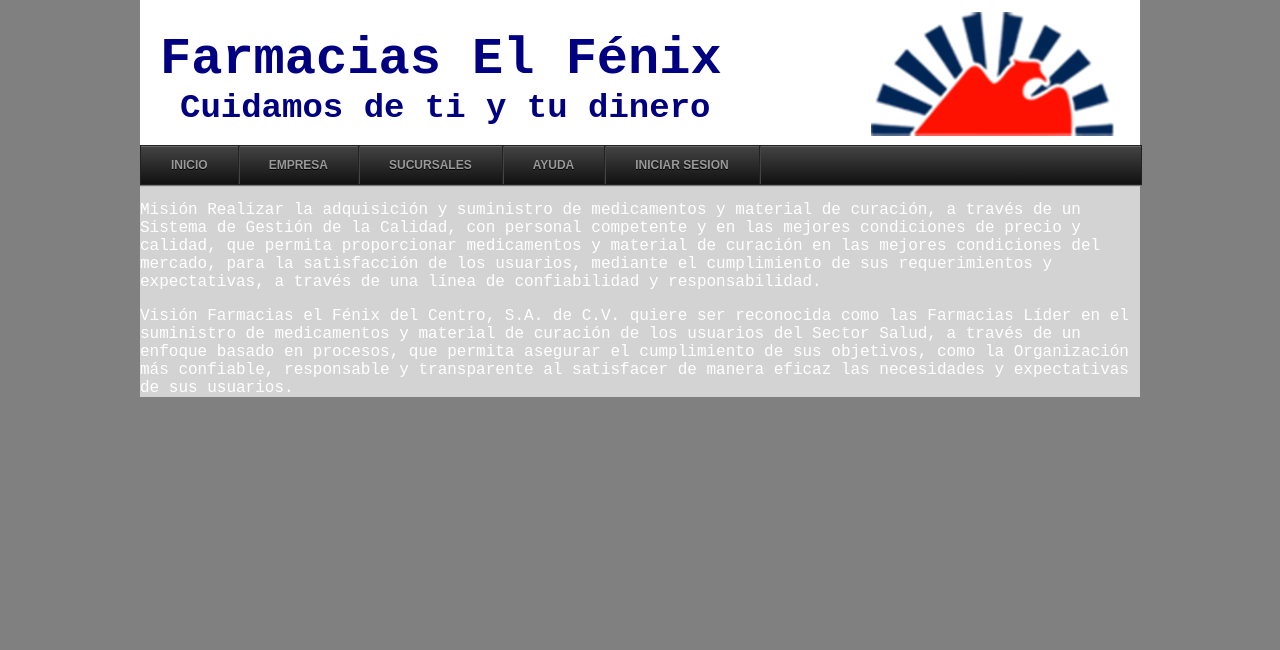
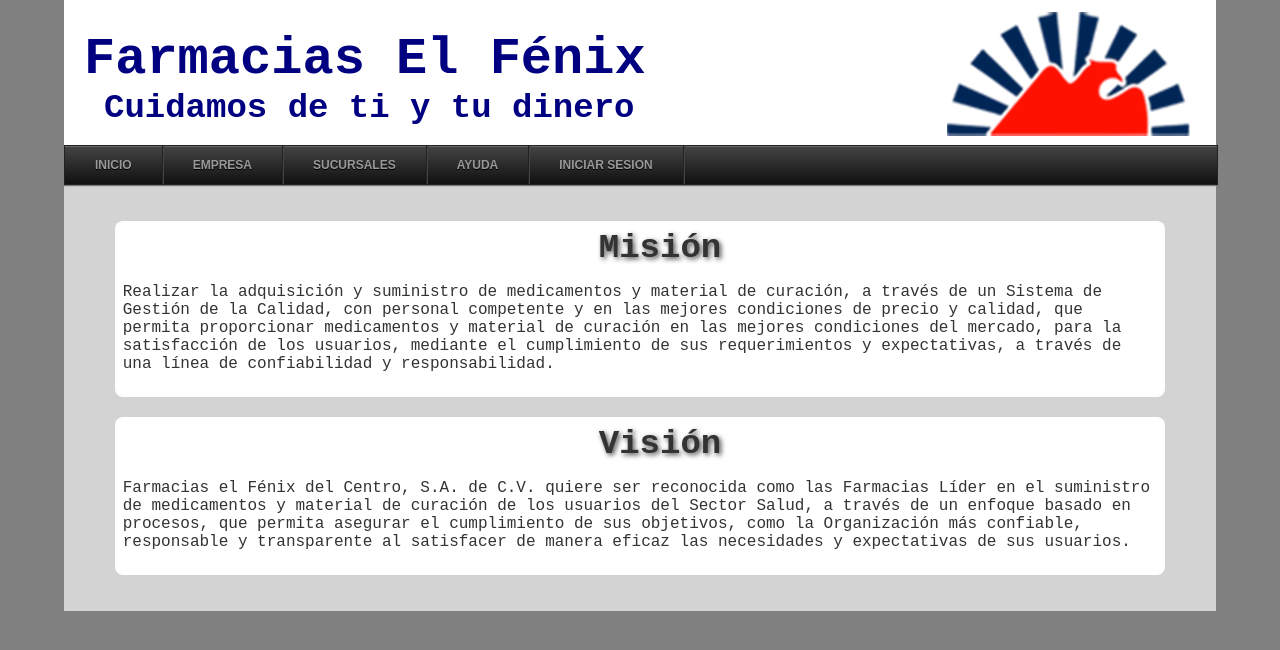
Before and after one commit to isaacBats/ProyectoFenix, a PHP site: page /mision-vision.html in a window 1280 px wide. Shown: the top 650 px of the page. Run offline with PHP 8.4, Linux system fonts and the light colour scheme.

Commit message:
modificando mision y vision con su respectivo css

```diff
--- a/css/styleIndex.css
+++ b/css/styleIndex.css
@@ -1,16 +1,4 @@
 /*Clases css3 para index.php*/
-
-/*a{color:#fff; text-decoration:none}
-a:hover{text-decoration:underline}
-body{background:#45505c;font-family:Helvetica, Arial;font-size:16px}
-header{background: white; color: #000080; display:inline-block; margin: 0 auto; width: 95%;}
-#dato{max-height: 124px; max-width: 1000px;}
-#logo{float:right; max-height: 124px; max-width:270px }
-h1{font-size:52px; text-align: center;}
-h2{font-size:34px;}
-img {border:none}
-#logo{float:right; height: 124px; width: 270px;}
-#main{background:#fff;margin:0 auto;max-width:1000px;position:relative;}*/
 
 body
 {
@@ -48,32 +36,6 @@
 
 img{border:none;}
 
-/*nav ul
-{
-	font-size: 0;
-	padding: 0;
-}
-nav ul li
-{
-	background: rgba(0,0,0,0.5);
-    display: inline-block;
-    font-size: 16px;
-	height: 50px;
-	line-height: 50px;
-	padding: 10px 0;
-    vertical-align: top;
-	width: 25%;
-}
-
-nav ul li a
-{
-	color:#ddd;
-	display: block;
-	font-weight: bold;
-	text-align: center;
-	text-transform: uppercase;
-}*/
-
 
 #dato
 {
@@ -101,7 +63,7 @@
 {
     background:lightgray;
     margin:0 auto;
-    max-width:1000px;
+    max-width:90%;
 }
 
 /*parte de codigo para menu*/
@@ -449,7 +411,34 @@
 
 /*******************************************/
 
-#sitebar
+/*************Css para pag de mision-vision************/
+#website
 {
-	color:white;
+	color: #333;
+	margin: 0 auto;
+	padding: 1em 0;
+	width: 95%;
 }
+
+#website article
+{
+	background-color: #fff;
+	border-radius: 0.5em;
+	margin: 20px 2%;
+	padding: 0.5em;
+	transition: all 0.5s ease-in;
+	/*-webkit-transition: all 0.5s ease-in;
+	-moz-transition: all 0.5s ease-in;*/
+ 	/*-webkit-transition: background .3s ease 0s;*/
+ 	/*-o-transition: all 0.5s ease-in;
+ 	-ms-transition: all 0.5s ease-in;*/
+}
+
+#website h2
+{
+	font-size:34px;
+	text-align:center;
+	text-shadow: 2px 2px 5px rgba(0,0,0,0.7);
+}
+
+/******************************************************/
--- a/index.php
+++ b/index.php
@@ -21,8 +21,8 @@
 				</div>
 			</header>
 			<section id="entorno">
-				<div id="menu_primario">
-					<nav id="menu-wrap"><div id="menu-trigger">Menu</div>
+				<div id="menuPrimario">
+					<nav id="menu-wrap"><!--<div id="menu-trigger">Menu</div>-->
 						<ul id="menu" style="display: block;">
 							<li><a href="/">Inicio</a></li>
 							<li><a href="">Empresa</a>
--- a/mision-vision.html
+++ b/mision-vision.html
@@ -23,7 +23,7 @@
 			<section id="entorno">
 				<div id="menu_primario">
 					<nav id="menu-wrap">
-						<ul id="menu">
+						<ul id="menu" style="display:block;">
 							<li><a href="/">Inicio</a></li>
 							<li><a href="">Empresa</a>
 								<ul>
@@ -48,19 +48,38 @@
 							<li id="entrada"><a href="IniSesion">Iniciar Sesion</a></li>
 						</ul>
 					</nav>
+			<script type="text/javascript" src="js/jquery.min.js"></script>
+<script type="text/javascript">
+    $(function() {
+		if ($.browser.msie && $.browser.version.substr(0,1)<7)
+		{
+		$('li').has('ul').mouseover(function(){
+			$(this).children('ul').css('visibility','visible');
+			}).mouseout(function(){
+			$(this).children('ul').css('visibility','hidden');
+			})
+		}
+
+		/* Mobile */
+		$('#menu-wrap').prepend('<div id="menu-trigger">Menu</div>');
+		$("#menu-trigger").on("click", function(){
+			$("#menu").slideToggle();
+		});
+
+		// iPad
+		var isiPad = navigator.userAgent.match(/iPad/i) != null;
+		if (isiPad) $('#menu ul').addClass('no-transition');
+    });
+</script>
 				</div>
 				<div id="website">
 					<article>
-						<p>
-							Misión
-Realizar la adquisición y suministro de medicamentos y material de curación, a través de un Sistema de Gestión de la Calidad, con personal competente y en las mejores condiciones de precio y calidad, que permita proporcionar medicamentos y material de curación en las mejores condiciones del mercado, para la satisfacción de los usuarios, mediante el cumplimiento de sus requerimientos y expectativas, a través de una línea de confiabilidad y responsabilidad.
-						</p>
+						<h2>Misi&oacute;n</h2>
+							<p>Realizar la adquisición y suministro de medicamentos y material de curación, a través de un Sistema de Gestión de la Calidad, con personal competente y en las mejores condiciones de precio y calidad, que permita proporcionar medicamentos y material de curación en las mejores condiciones del mercado, para la satisfacción de los usuarios, mediante el cumplimiento de sus requerimientos y expectativas, a través de una línea de confiabilidad y responsabilidad.</p>
 					</article>
 					<article>
-						<p>
-							Visión
-Farmacias el Fénix del Centro, S.A. de C.V. quiere ser reconocida como las Farmacias Líder en el suministro de medicamentos y material de curación de los usuarios del Sector Salud, a través de un enfoque basado en procesos, que permita asegurar el cumplimiento de sus objetivos, como la Organización más confiable, responsable y transparente al satisfacer de manera eficaz las necesidades y expectativas de sus usuarios.
-						</p>
+						<h2>Visi&oacute;n</h2>
+							<p>Farmacias el Fénix del Centro, S.A. de C.V. quiere ser reconocida como las Farmacias Líder en el suministro de medicamentos y material de curación de los usuarios del Sector Salud, a través de un enfoque basado en procesos, que permita asegurar el cumplimiento de sus objetivos, como la Organización más confiable, responsable y transparente al satisfacer de manera eficaz las necesidades y expectativas de sus usuarios.</p>
 					</article>
 				</div>
 			</section>
```
